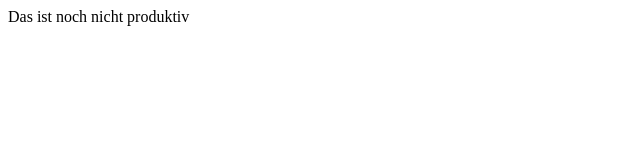
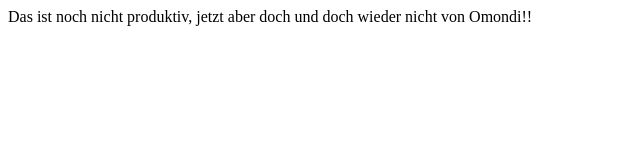
Before and after one commit to belaso/hacker-school-git, a plain HTML site: page index.html in a window 1280 px wide. Shown: the whole page, without its empty margins (0-640 px from the left). Drawn offline with Linux system fonts and the light colour scheme.

Commit message:
ghg Test feautureOmondi

```diff
--- a/index.html
+++ b/index.html
@@ -1 +1 @@
-<p>Das ist noch nicht produktiv</p>
+<p>Das ist noch nicht produktiv, jetzt aber doch und doch wieder nicht von Omondi!!</p>
```
